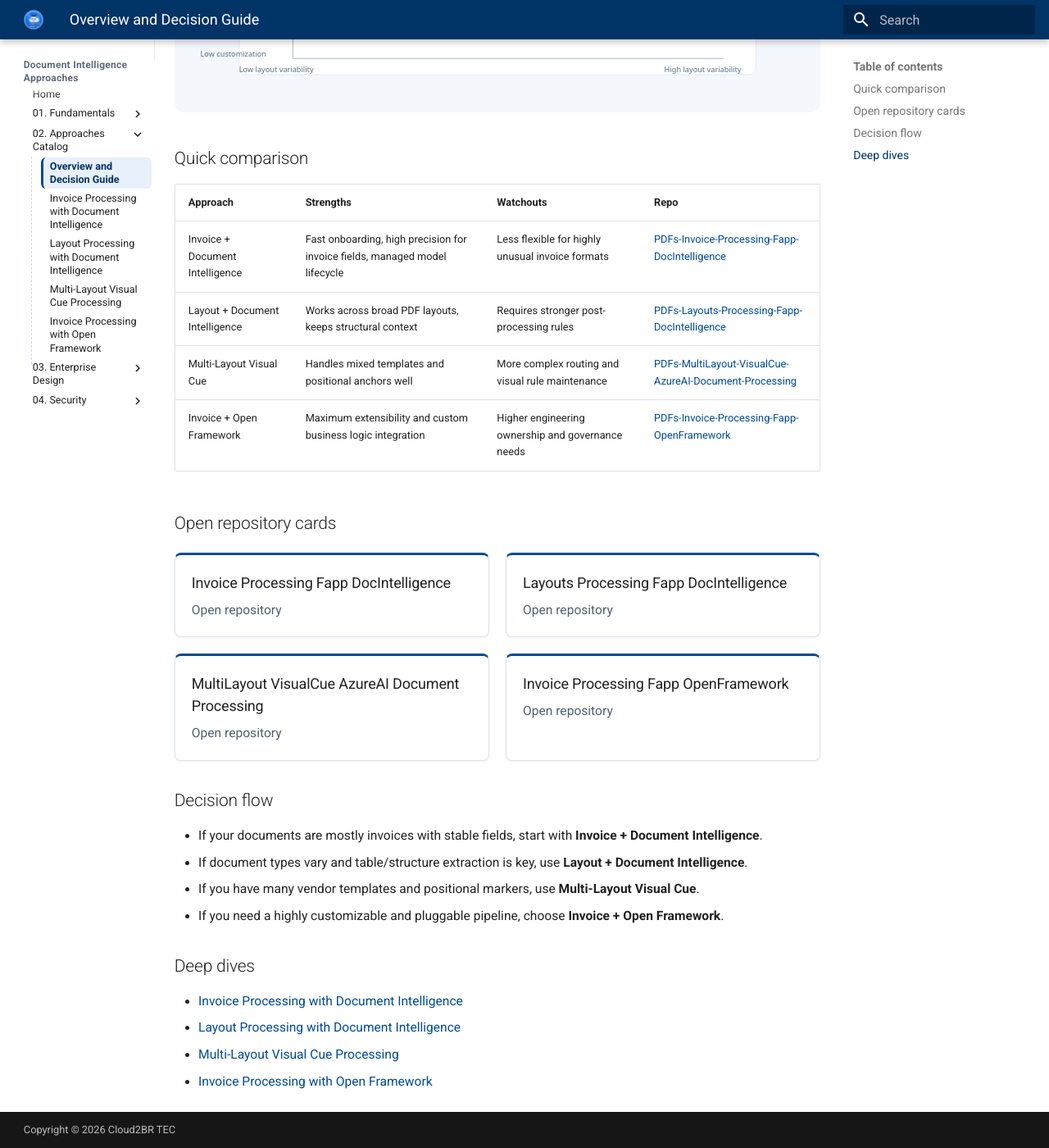
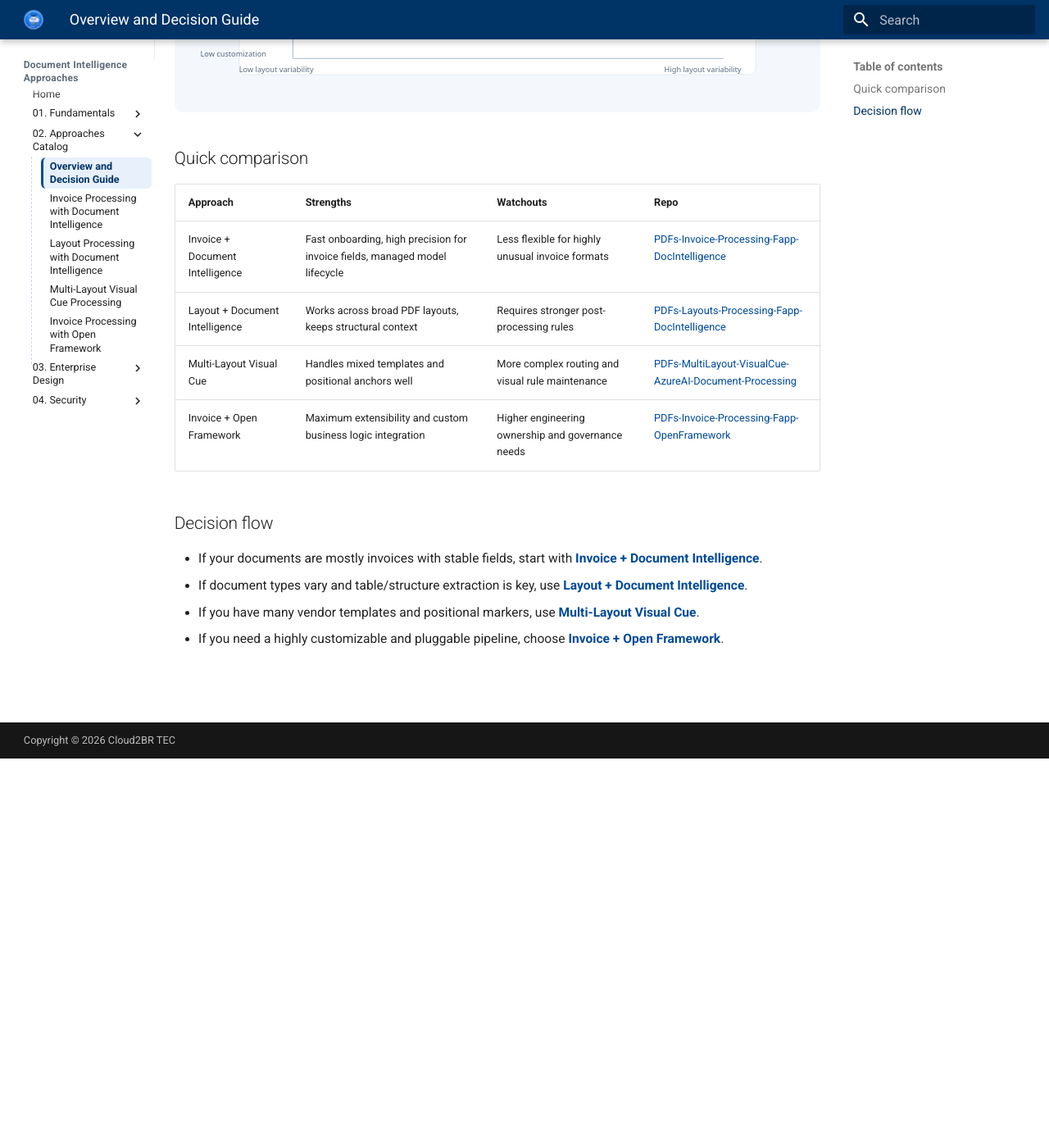
Before and after one commit to Cloud2BR-TEC/ai-academy-101-docs-etl, an MkDocs documentation site: the page built from docs/02-approaches/index.md, in a window 1280 px wide and 1400 px high, scrolled down 475 px. Shown: the whole window at 82% size. Built offline with MkDocs 1.6.1 and Material for MkDocs 9.7.7, drawn with Linux system fonts in a browser that asks for light colours.

Commit message:
chore:sync-pending-updates

```diff
--- a/docs/02-approaches/index.md
+++ b/docs/02-approaches/index.md
@@ -15,42 +15,9 @@ Use this page as the selection entry point for the four implementation repositor
 | Multi-Layout Visual Cue | Handles mixed templates and positional anchors well | More complex routing and visual rule maintenance | [PDFs-MultiLayout-VisualCue-AzureAI-Document-Processing](https://github.com/Cloud2BR-MSFTLearningHub/PDFs-MultiLayout-VisualCue-AzureAI-Document-Processing) |
 | Invoice + Open Framework | Maximum extensibility and custom business logic integration | Higher engineering ownership and governance needs | [PDFs-Invoice-Processing-Fapp-OpenFramework](https://github.com/Cloud2BR-MSFTLearningHub/PDFs-Invoice-Processing-Fapp-OpenFramework) |
 
-## Open repository cards
-
-<div class="home-grid">
-
-	<a class="home-card" href="https://github.com/Cloud2BR-MSFTLearningHub/PDFs-Invoice-Processing-Fapp-DocIntelligence">
-		<h3>Invoice Processing Fapp DocIntelligence</h3>
-		<p>Open repository</p>
-	</a>
-
-	<a class="home-card" href="https://github.com/Cloud2BR-MSFTLearningHub/PDFs-Layouts-Processing-Fapp-DocIntelligence">
-		<h3>Layouts Processing Fapp DocIntelligence</h3>
-		<p>Open repository</p>
-	</a>
-
-	<a class="home-card" href="https://github.com/Cloud2BR-MSFTLearningHub/PDFs-MultiLayout-VisualCue-AzureAI-Document-Processing">
-		<h3>MultiLayout VisualCue AzureAI Document Processing</h3>
-		<p>Open repository</p>
-	</a>
-
-	<a class="home-card" href="https://github.com/Cloud2BR-MSFTLearningHub/PDFs-Invoice-Processing-Fapp-OpenFramework">
-		<h3>Invoice Processing Fapp OpenFramework</h3>
-		<p>Open repository</p>
-	</a>
-
-</div>
-
 ## Decision flow
 
-- If your documents are mostly invoices with stable fields, start with **Invoice + Document Intelligence**.
-- If document types vary and table/structure extraction is key, use **Layout + Document Intelligence**.
-- If you have many vendor templates and positional markers, use **Multi-Layout Visual Cue**.
-- If you need a highly customizable and pluggable pipeline, choose **Invoice + Open Framework**.
-
-## Deep dives
-
-- [Invoice Processing with Document Intelligence](invoice-docint.md)
-- [Layout Processing with Document Intelligence](layout-docint.md)
-- [Multi-Layout Visual Cue Processing](multilayout-visualcue.md)
-- [Invoice Processing with Open Framework](invoice-openframework.md)
+- If your documents are mostly invoices with stable fields, start with **[Invoice + Document Intelligence](invoice-docint.md)**.
+- If document types vary and table/structure extraction is key, use **[Layout + Document Intelligence](layout-docint.md)**.
+- If you have many vendor templates and positional markers, use **[Multi-Layout Visual Cue](multilayout-visualcue.md)**.
+- If you need a highly customizable and pluggable pipeline, choose **[Invoice + Open Framework](invoice-openframework.md)**.
```
